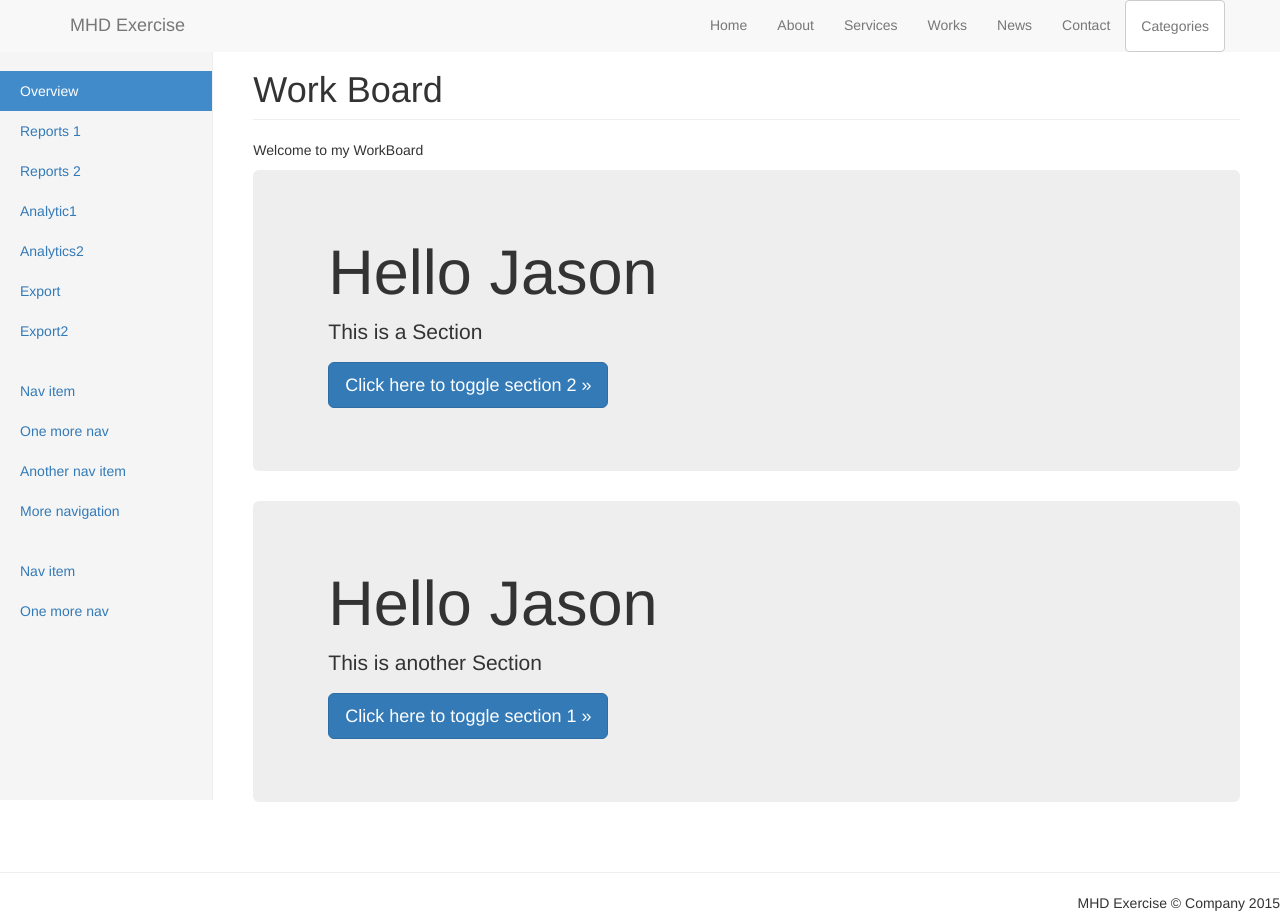
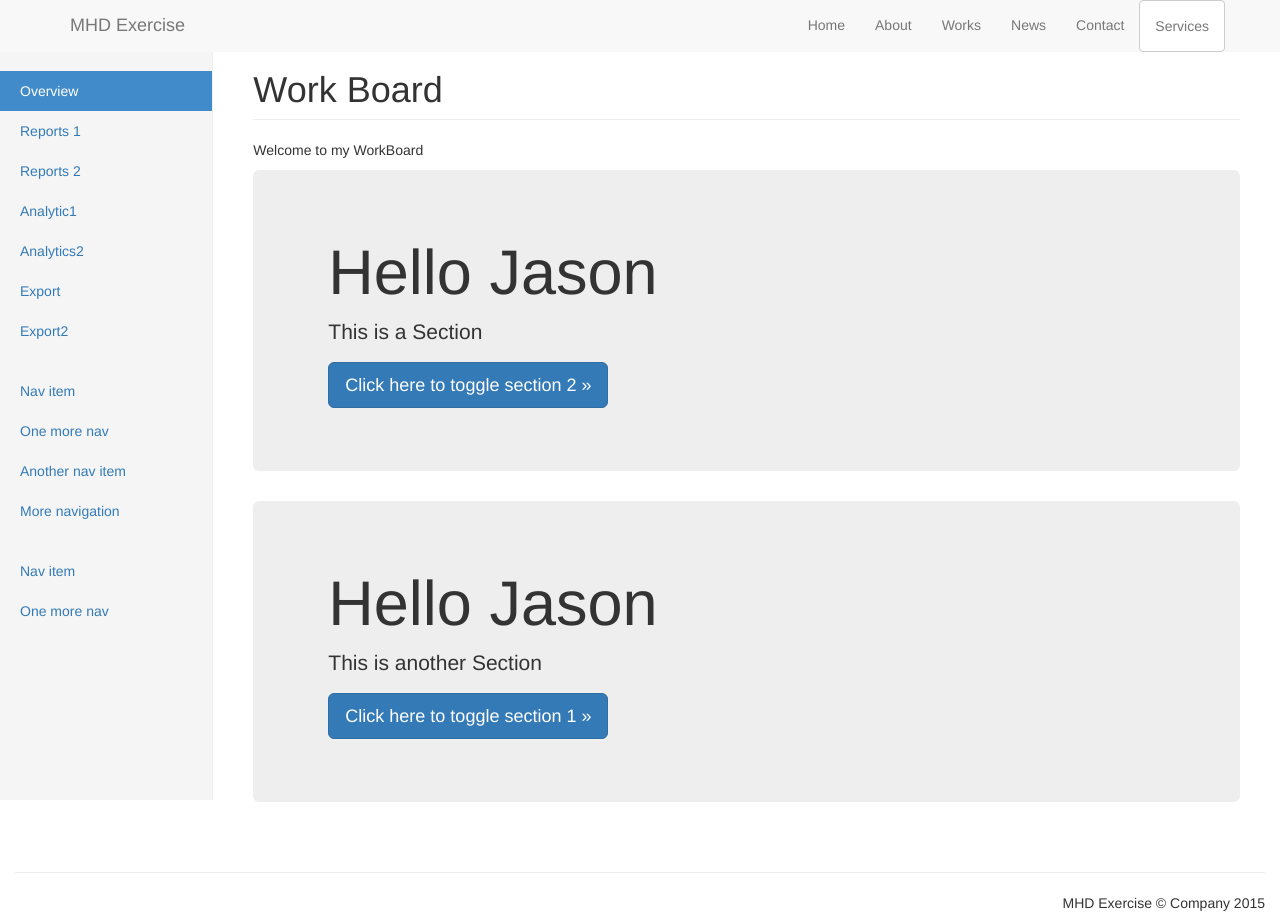
Before and after one commit to pratik369/Mccann-Health-Exercise, a plain HTML site: page index.html in a window 1280 px wide. Drawn offline with Linux system fonts and the light colour scheme.

Commit message:
Update index.html

```diff
--- a/index.html
+++ b/index.html
@@ -42,12 +42,11 @@
               <ul class="nav navbar-nav navbar-right">
                   <li><a href="#">Home</a></li>
                   <li><a href="#">About</a></li>
-                  <li><a href="#">Services</a></li>
                   <li><a href="#">Works</a></li>
                   <li><a href="#">News</a></li>
                   <li><a href="#">Contact</a></li>
                   <li>
-                      <a class="btn btn-default btn-outline btn-circle collapsed"  data-toggle="collapse" href="#nav-collapse1" aria-expanded="false" aria-controls="nav-collapse1">Categories</a>
+                      <a class="btn btn-default btn-outline btn-circle collapsed"  data-toggle="collapse" href="#nav-collapse1" aria-expanded="false" aria-controls="nav-collapse1">Services</a>
                   </li>
               </ul>
               <ul class="collapse nav navbar-nav nav-collapse" id="nav-collapse1">
@@ -67,7 +66,7 @@
       <div class="row">
           <div class="col-sm-3 col-md-2 sidebar ">
               <ul class="nav nav-sidebar">
-                  <li class="active"><a href="#">Overview <span class="sr-only">(current)</span></a></li>
+                  <li class="active"><a href="#">Overview</a></li>
                   <li><a href="#">Reports 1</a></li>
                   <li><a href="#">Reports 2</a></li>
 
@@ -89,6 +88,8 @@
                   <li><a href="">One more nav</a></li>
               </ul>
           </div>
+
+
           <div class="col-sm-9 col-sm-offset-3 col-md-10 col-md-offset-2 main">
               <h1 class="page-header">Work Board</h1>
               <p>Welcome to my WorkBoard</p>
@@ -118,10 +119,10 @@
               </section>
 
 
-          </div>
 
 
       </div>
+
   </div>
 
 
```
